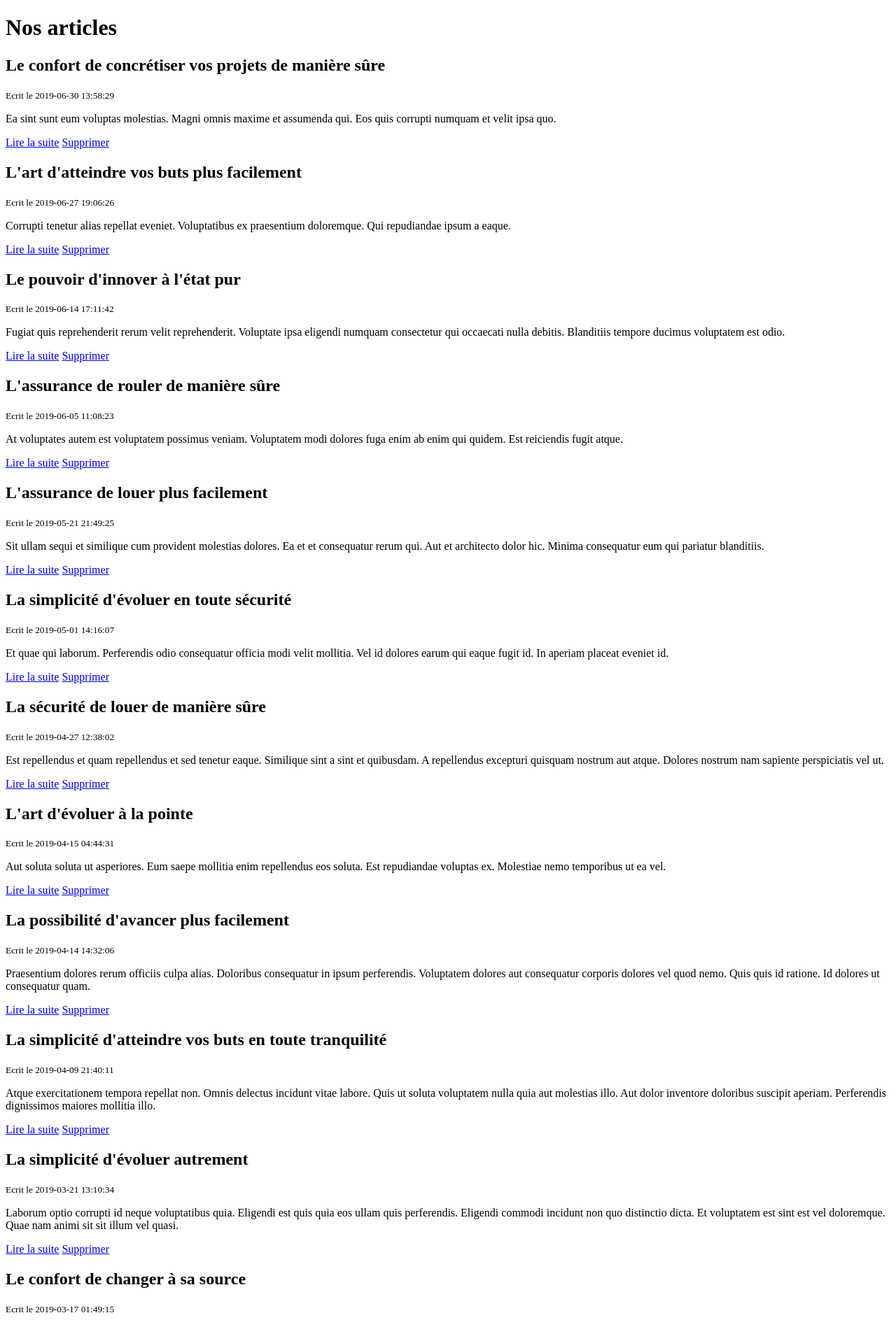
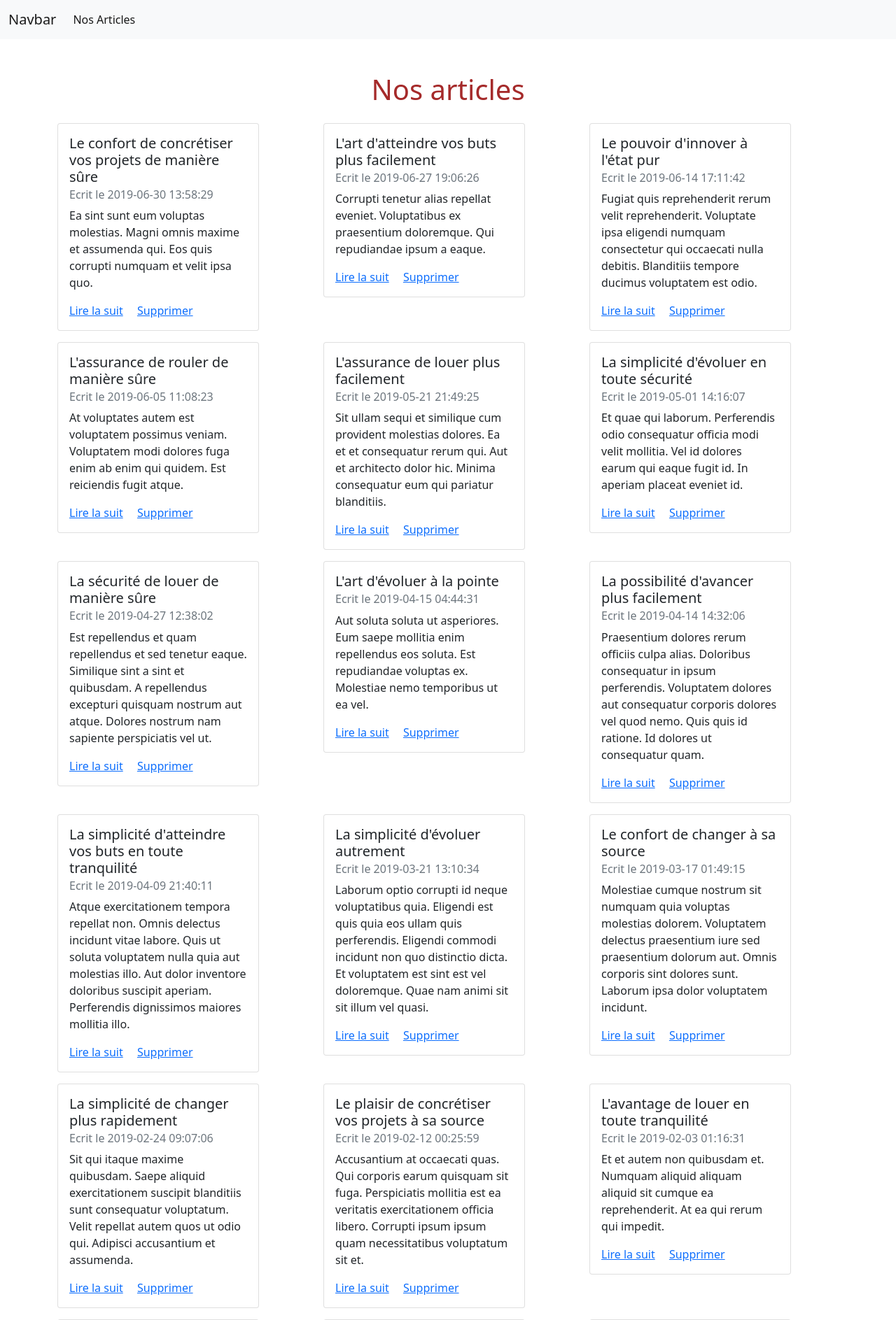
Before and after one commit to AliRamzan089/BlogPoo, a PHP site: page / in a window 1280 px wide. Shown: the top 1887 px of the page at 70% size. Run offline with PHP 8.4, Linux system fonts and the light colour scheme; data comes from the database, SQL or seed files in the repository; some libraries are stand-ins or nearby versions.

Commit message:
second commit

```diff
--- a/composer.json
+++ b/composer.json
@@ -1,5 +1,6 @@
 {
     "require": {
-        "fzaninotto/faker": "^1.8"
+        "fzaninotto/faker": "^1.8",
+        "twig/twig": "2.0"
     }
 }
--- a/index.php
+++ b/index.php
@@ -8,5 +8,4 @@
  */
 require_once ('libraries/autoload.php');
 
-$controller = new \Controllers\Article();
-$controller->index();
+\Application::process();
--- /dev/null
+++ b/libraries/Application.php
@@ -0,0 +1,24 @@
+<?php
+
+
+class Application
+{
+    public static function process()
+    {
+        $controllerName ="Article";
+        $task = "index";
+
+        if(!empty($_GET['controller'])){
+            $controllerName = ucfirst($_GET['controller']);
+        }
+
+        if(!empty($_GET['task'])){
+            $task = $_GET['task'];
+        }
+        $controllerName = "\Controllers\\" . $controllerName;
+
+        $controller = new $controllerName;
+        $controller->$task();
+    }
+
+}
--- /dev/null
+++ b/libraries/Renderer.php
@@ -0,0 +1,15 @@
+<?php
+
+class Renderer
+{
+    // render ('articles/show')
+public static function render(string $path, array $variables = [])
+{
+    extract($variables);
+    ob_start();
+    require('templates/' . $path . '.html.php');
+    $pageContent = ob_get_clean();
+
+    require('templates/layout.html.php');
+}
+}
--- a/libraries/controllers/Article.php
+++ b/libraries/controllers/Article.php
@@ -1,9 +1,6 @@
 <?php
 
 namespace Controllers;
-
-require_once ('libraries/utils.php');
-
 
 class Article extends Controller
 {
@@ -17,7 +14,8 @@ class Article extends Controller
 
 
         $pageTitle = "Accueil";
-        render('articles/index', compact('pageTitle', 'articles'));
+        \Renderer::render('articles/index', compact('pageTitle', 'articles'));
+
 
     }
 
@@ -61,8 +59,7 @@ class Article extends Controller
                      * 5. On affiche
                      */
                 $pageTitle = $article['title'];
-                render('articles/show',
-                compact ('pageTitle' ,'article' ,'commentaires' ,'article_id'));
+                \Renderer::render('articles/show',compact ('pageTitle' ,'article' ,'commentaires' ,'article_id'));
         }
 
     public function delete()
@@ -102,6 +99,6 @@ class Article extends Controller
                 /**
                  * 5. Redirection vers la page d'accueil
                  */
-                redirect("index.php");
+                \Http::redirect("index.php");
         }
 }
--- a/libraries/controllers/Comment.php
+++ b/libraries/controllers/Comment.php
@@ -2,7 +2,6 @@
 
 namespace Controllers;
 
-require_once ('libraries/utils.php');
 
 
 class Comment extends Controller
@@ -52,7 +51,7 @@ class Comment extends Controller
         // 3. Insertion du commentaire
         $this->model->insert($author, $content, $article_id);
         // 4. Redirection vers l'article en question :
-        redirect("article.php?id=" . $article_id);
+        \Http::redirect("index.php?controller=article&task=show&id=" . $article_id);
     }
 
     public function delete()
@@ -97,6 +96,6 @@ class Comment extends Controller
         /**
          * 5. Redirection vers l'article en question
          */
-        redirect("article.php?id=" . $article_id);
+       \Http::redirect("index.php?controller=article&task=show&id=" . $article_id);
     }
 }
--- a/libraries/database.php
+++ b/libraries/database.php
@@ -1,14 +1,18 @@
 <?php
+
+class Database
+{
 
     /**
      * Retourne une connexion a la base de donnees.
      *
      * @return PDO
      */
-function pdoConnect(): PDO {
+    public static function pdoConnect(): PDO {
         $pdo = new PDO('mysql:host=localhost;dbname=blogpoo;charset=utf8', 'root', 'BIssmillah1989&', [
             PDO::ATTR_ERRMODE => PDO::ERRMODE_EXCEPTION,
             PDO::ATTR_DEFAULT_FETCH_MODE => PDO::FETCH_ASSOC
         ]);
         return $pdo;
     }
+}
--- a/libraries/models/Model.php
+++ b/libraries/models/Model.php
@@ -1,7 +1,5 @@
 <?php
 namespace Models;
-
-require_once('libraries/database.php');
 
 abstract class Model
 {
@@ -13,7 +11,7 @@ abstract class Model
 
     public function __construct()
     {
-        $this->pdo = pdoConnect();
+        $this->pdo = \Database::pdoConnect();
     }
 
 
--- a/libraries/utils.php
+++ /dev/null
@@ -1,18 +0,0 @@
-<?php
-
-// render ('articles/show')
-function render(string $path, array $variables = [])
-{
-    extract($variables);
-    ob_start();
-    require('templates/' . $path . '.html.php');
-    $pageContent = ob_get_clean();
-
-    require('templates/layout.html.php');
-}
-
-function redirect(string $url):void
-    {
-        header("Location: $url");
-        exit();
-    }
--- a/templates/articles/index.html.php
+++ b/templates/articles/index.html.php
@@ -1,9 +1,17 @@
+
 <h1>Nos articles</h1>
-
-<?php foreach ($articles as $article) : ?>
-    <h2><?= $article['title'] ?></h2>
-    <small>Ecrit le <?= $article['created_at'] ?></small>
-    <p><?= $article['introduction'] ?></p>
-    <a href="article.php?id=<?= $article['id'] ?>">Lire la suite</a>
-    <a href="delete-article.php?id=<?= $article['id'] ?>" onclick="return window.confirm(`Êtes vous sur de vouloir supprimer cet article ?!`)">Supprimer</a>
-<?php endforeach ?>
+<div class="row">
+    <?php foreach ($articles as $article) : ?>
+        <div class="col-md-4">
+            <div class="card mt-3" style="width: 18rem;">
+                <div class="card-body">
+                    <h5 class="card-title"><?= $article['title'] ?></h5>
+                    <h6 class="card-subtitle mb-2 text-muted">Ecrit le <?= $article['created_at'] ?></h6>
+                    <p class="card-text"><?= $article['introduction'] ?></p>
+                    <a href="index.php?controller=article&task=show&id=<?= $article['id'] ?>" class="card-link">Lire la suit</a>
+                    <a href="index.php?controller=article&task=delete&id=<?= $article['id'] ?>" onclick="return window.confirm(`Êtes vous sur de vouloir supprimer cet article ?!`)"class="card-link">Supprimer</a>
+                </div>
+            </div>
+        </div>
+    <?php endforeach ?>
+</div>
--- a/templates/articles/show.html.php
+++ b/templates/articles/show.html.php
@@ -14,11 +14,11 @@
         <blockquote>
             <em><?= $commentaire['content'] ?></em>
         </blockquote>
-        <a href="delete-comment.php?id=<?= $commentaire['id'] ?>" onclick="return window.confirm(`Êtes vous sûr de vouloir supprimer ce commentaire ?!`)">Supprimer</a>
+        <a href="index.php?controller=comment&task=delete&id=<?= $commentaire['id'] ?>" onclick="return window.confirm(`Êtes vous sûr de vouloir supprimer ce commentaire ?!`)">Supprimer</a>
     <?php endforeach ?>
 <?php endif ?>
 
-<form action="save-comment.php" method="POST">
+<form action="index.php?controller=comment&task=insert" method="POST">
     <h3>Vous voulez réagir ? N'hésitez pas les bros !</h3>
     <input type="text" name="author" placeholder="Votre pseudo !">
     <textarea name="content" id="" cols="30" rows="10" placeholder="Votre commentaire ..."></textarea>
--- a/templates/layout.html.php
+++ b/templates/layout.html.php
@@ -5,11 +5,36 @@
     <meta charset="UTF-8">
     <meta name="viewport" content="width=device-width, initial-scale=1.0">
     <meta http-equiv="X-UA-Compatible" content="ie=edge">
+    <link href="https://cdn.jsdelivr.net/npm/bootstrap@5.0.0-beta2/dist/css/bootstrap.min.css" rel="stylesheet" integrity="sha384-BmbxuPwQa2lc/FVzBcNJ7UAyJxM6wuqIj61tLrc4wSX0szH/Ev+nYRRuWlolflfl" crossorigin="anonymous">
+    <link rel="stylesheet" href="\templates\stylesheet.css">
     <title>Mon superbe blog - <?= $pageTitle ?></title>
 </head>
 
 <body>
-    <?= $pageContent ?>
+        <nav class="navbar navbar-expand-lg navbar-light bg-light">
+        <div class="container-fluid">
+            <a class="navbar-brand" href="#">Navbar</a>
+            <button class="navbar-toggler" type="button" data-bs-toggle="collapse" data-bs-target="#navbarNav" aria-controls="navbarNav" aria-expanded="false" aria-label="Toggle navigation">
+            <span class="navbar-toggler-icon"></span>
+            </button>
+            <div class="collapse navbar-collapse" id="navbarNav">
+            <ul class="navbar-nav">
+                <li class="nav-item">
+                <a class="nav-link active" aria-current="page" href="index.php">Nos Articles</a>
+                </li>
+            </ul>
+            </div>
+        </div>
+        </nav>
+        <div class="container mt-5">
+
+                    <?= $pageContent ?>
+                </div>
+            </div>
+        </div>
+    <script src="https://cdn.jsdelivr.net/npm/bootstrap@5.0.0-beta2/dist/js/bootstrap.bundle.min.js" integrity="sha384-b5kHyXgcpbZJO/tY9Ul7kGkf1S0CWuKcCD38l8YkeH8z8QjE0GmW1gYU5S9FOnJ0" crossorigin="anonymous"></script>
+    <script src="https://cdn.jsdelivr.net/npm/@popperjs/core@2.6.0/dist/umd/popper.min.js" integrity="sha384-KsvD1yqQ1/1+IA7gi3P0tyJcT3vR+NdBTt13hSJ2lnve8agRGXTTyNaBYmCR/Nwi" crossorigin="anonymous"></script>
+    <script src="https://cdn.jsdelivr.net/npm/bootstrap@5.0.0-beta2/dist/js/bootstrap.min.js" integrity="sha384-nsg8ua9HAw1y0W1btsyWgBklPnCUAFLuTMS2G72MMONqmOymq585AcH49TLBQObG" crossorigin="anonymous"></script>
 </body>
 
 </html>
--- /dev/null
+++ b/templates/stylesheet.css
@@ -0,0 +1,4 @@
+h1{
+    color: brown;
+    text-align: center;
+}
```
Also changed, not shown: article.php (deleted, +0 -18 lines), delete-article.php (deleted, +0 -13 lines), delete-comment.php (deleted, +0 -11 lines), libraries/Http.php (added, +10 -0 lines), save-comment.php (deleted, +0 -19 lines), 1 other file. Lines whose indentation alone changed are shown as unchanged.
